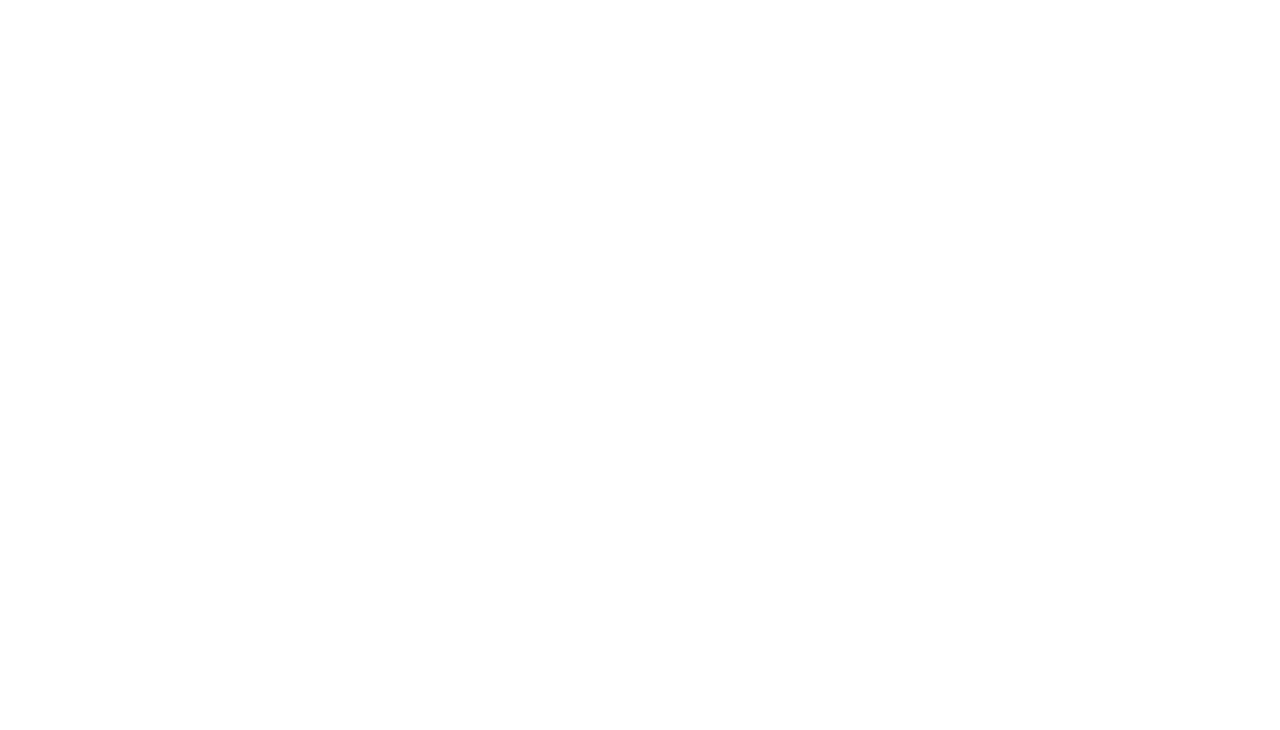
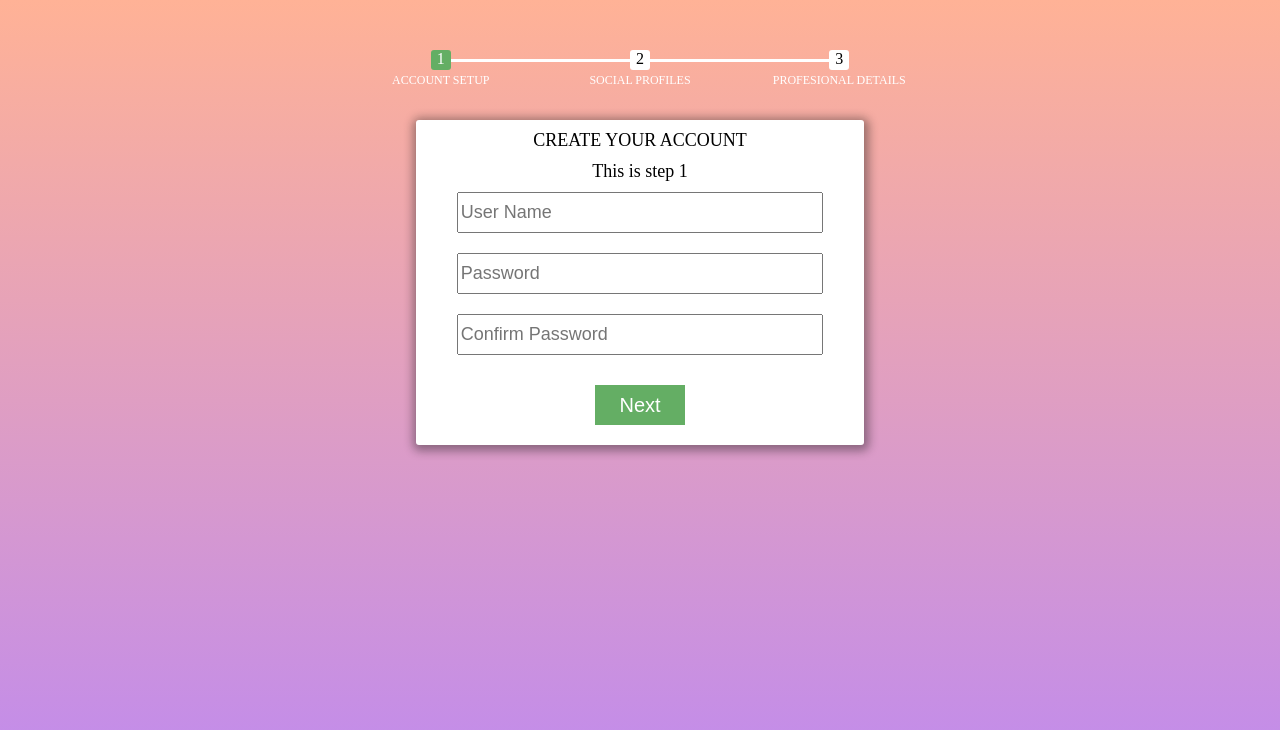
Before and after one commit to alexghenadie/progresBarProject, a plain HTML site: page progres_bar/index2.html in a window 1280 px wide. Drawn offline with Linux system fonts and the light colour scheme.

Commit message:
am terminat proiectul in varianta 2

```diff
--- a/progres_bar/index2.html
+++ b/progres_bar/index2.html
@@ -3,8 +3,11 @@
 <head>
     <meta charset="UTF-8">
     <title>Title</title>
+    <link rel="stylesheet" href="style/style2.css">
 </head>
 <body>
 
+
+<script src="js/script2.js"></script>
 </body>
 </html>
--- a/progres_bar/js/script2.js
+++ b/progres_bar/js/script2.js
@@ -0,0 +1,255 @@
+const select = (selector) => {
+    return document.querySelector(selector)
+}
+const selectAll = (selector) => {
+    return document.querySelectorAll(selector)
+}
+const create = (selector) => {
+    return document.createElement(selector)
+}
+
+
+const body = select('body')
+const background = create('div')
+
+const progressBarr = create('div')
+const patratBar1 = create('div')
+const nrPatrat1 = create('span')
+const textPatrat1 = create('div')
+const patratBar2 = create('div')
+const nrPatrat2 = create('span')
+const textPatrat2 = create('div')
+const patratBar3 = create('div')
+const nrPatrat3 = create('span')
+const textPatrat3 = create('div')
+const lineBar1 = create('div')
+const lineBar2 = create('div')
+
+const toateFormulare = create('div')
+
+const formular1 = create('div')
+const headerFormular1 = create('div')
+const headerFormular1H1 = create('div')
+const headerFormular1H3 = create('div')
+const containerInput1 = create('div')
+const input11 = create('input')
+const input12 = create('input')
+const input13 = create('input')
+const divbutonFormular1 = create('div')
+const butonFormular1 = create('button')
+
+const formular2 = create('div')
+const headerFormular2 = create('div')
+const headerFormular2H1 = create('div')
+const headerFormular2H3 = create('div')
+const containerInput2 = create('div')
+const input21 = create('input')
+const input22 = create('input')
+const input23 = create('input')
+const divbutonFormular2 = create('div')
+const butonFormular21 = create('button')
+const butonFormular22 = create('button')
+
+const formular3 = create('div')
+const headerFormular3 = create('div')
+const headerFormular3H1 = create('div')
+const headerFormular3H3 = create('div')
+const containerInput3 = create('div')
+const input31 = create('input')
+const input32 = create('input')
+const input33 = create('input')
+const divbutonFormular3 = create('div')
+const butonFormular31 = create('button')
+const butonFormular32 = create('button')
+
+
+body.prepend(background)
+background.append(progressBarr)
+
+progressBarr.append(patratBar1)
+patratBar1.append(nrPatrat1)
+patratBar1.append(textPatrat1)
+progressBarr.append(lineBar1)
+progressBarr.append(patratBar2)
+patratBar2.append(nrPatrat2)
+patratBar2.append(textPatrat2)
+progressBarr.append(lineBar2)
+progressBarr.append(patratBar3)
+patratBar3.append(nrPatrat3)
+patratBar3.append(textPatrat3)
+background.append(toateFormulare)
+
+toateFormulare.append(formular1)
+formular1.append(headerFormular1)
+headerFormular1.append(headerFormular1H1)
+headerFormular1.append(headerFormular1H3)
+formular1.append(containerInput1)
+containerInput1.append(input11)
+containerInput1.append(input12)
+containerInput1.append(input13)
+formular1.append(divbutonFormular1)
+divbutonFormular1.append(butonFormular1)
+
+toateFormulare.append(formular2)
+formular2.append(headerFormular2)
+headerFormular2.append(headerFormular2H1)
+headerFormular2.append(headerFormular2H3)
+formular2.append(containerInput2)
+containerInput2.append(input21)
+containerInput2.append(input22)
+containerInput2.append(input23)
+formular2.append(divbutonFormular2)
+divbutonFormular2.append(butonFormular21)
+divbutonFormular2.append(butonFormular22)
+
+toateFormulare.append(formular3)
+formular3.append(headerFormular3)
+headerFormular3.append(headerFormular3H1)
+headerFormular3.append(headerFormular3H3)
+formular3.append(containerInput3)
+containerInput3.append(input31)
+containerInput3.append(input32)
+containerInput3.append(input33)
+formular3.append(divbutonFormular3)
+divbutonFormular3.append(butonFormular31)
+divbutonFormular3.append(butonFormular32)
+
+
+background.classList.add('backgroundClass')
+
+progressBarr.classList.add('progressBarrClass')
+patratBar1.classList.add('patratBarClass')
+patratBar1.classList.add('currentPassProgressBarrClass')
+patratBar2.classList.add('patratBarClass')
+patratBar3.classList.add('patratBarClass')
+lineBar1.classList.add('lineBarClass')
+lineBar2.classList.add('lineBarClass')
+textPatrat1.classList.add('textPatrat')
+textPatrat2.classList.add('textPatrat')
+textPatrat3.classList.add('textPatrat')
+
+toateFormulare.classList.add('toateFormulareClass')
+
+formular1.classList.add('formularClass')
+headerFormular1.classList.add('headerFormularClass')
+headerFormular1H1.classList.add('headerFormularHClass')
+headerFormular1H3.classList.add('headerFormularHClass')
+containerInput1.classList.add('containerInput1Class')
+butonFormular1.classList.add('butonFormular1Class')
+divbutonFormular1.classList.add('divbutonFormular1Class')
+
+formular2.classList.add('formularClass')
+headerFormular2.classList.add('headerFormularClass')
+headerFormular2H1.classList.add('headerFormularHClass')
+headerFormular2H3.classList.add('headerFormularHClass')
+containerInput2.classList.add('containerInput1Class')
+butonFormular21.classList.add('butonFormularPreviousClass')
+butonFormular22.classList.add('butonFormular1Class')
+divbutonFormular2.classList.add('divbutonFormular1Class')
+
+formular3.classList.add('formularClass')
+headerFormular3.classList.add('headerFormularClass')
+headerFormular3H1.classList.add('headerFormularHClass')
+headerFormular3H3.classList.add('headerFormularHClass')
+containerInput3.classList.add('containerInput1Class')
+butonFormular31.classList.add('butonFormularPreviousClass')
+butonFormular32.classList.add('butonFormular1Class')
+divbutonFormular3.classList.add('divbutonFormular1Class')
+
+formular1.classList.add('active')
+formular1.classList.add('animationDuration')
+formular2.classList.add('animationDuration')
+formular3.classList.add('animationDuration')
+formular1.classList.add('animationDelay')
+formular2.classList.add('animationDelay')
+formular3.classList.add('animationDelay')
+formular1.classList.add('fadeIn')
+formular2.classList.add('fadeRight')
+formular3.classList.add('fadeRight')
+
+
+// formular2.classList.add('active')
+// formular3.classList.add('active')
+
+
+
+
+
+nrPatrat1.textContent = '1'
+textPatrat1.textContent = 'ACCOUNT SETUP'
+nrPatrat2.textContent = '2'
+textPatrat2.textContent = 'SOCIAL PROFILES'
+nrPatrat3.textContent = '3'
+textPatrat3.textContent = 'PROFESIONAL DETAILS'
+
+headerFormular1H1.textContent = 'CREATE YOUR ACCOUNT'
+headerFormular1H3.textContent = 'This is step 1'
+butonFormular1.textContent = 'Next'
+
+headerFormular2H1.textContent = 'SOCIAL PROFILES'
+headerFormular2H3.textContent = 'Your aperence on social media'
+butonFormular22.textContent = 'Next'
+butonFormular21.textContent = 'Previous'
+
+headerFormular3H1.textContent = 'PERSONAL DELATELES'
+headerFormular3H3.textContent = 'We will never sell it'
+butonFormular32.textContent = 'Submit'
+butonFormular31.textContent = 'Previous'
+
+
+input11.setAttribute('placeHolder', 'User Name')
+input12.setAttribute('placeHolder', 'Password')
+input13.setAttribute('placeHolder', 'Confirm Password')
+input12.setAttribute('type', 'password')
+input13.setAttribute('type', 'password')
+
+input21.setAttribute('placeHolder', 'Twitter')
+input22.setAttribute('placeHolder', 'Facebook')
+input23.setAttribute('placeHolder', 'Instagram')
+
+input31.setAttribute('placeHolder', 'First Name')
+input32.setAttribute('placeHolder', 'Second Name')
+input33.setAttribute('placeHolder', 'Phone')
+
+
+
+
+
+const formulare = [formular1,formular2,formular3]
+
+let cureent = formulare.findIndex(step =>{
+    return step.classList.contains('active')
+})
+
+console.log(cureent)
+
+if (cureent === -1){
+    cureent = 0;
+}
+
+toateFormulare.addEventListener('click', (event) =>{
+
+    if (event.target.classList[0] === 'butonFormular1Class'){
+        formulare[cureent].classList.remove('active')
+        cureent +=1
+        formulare[cureent].classList.add('active')
+    }else if(event.target.classList[0] === 'butonFormularPreviousClass'){
+        formulare[cureent].classList.remove('active')
+        cureent -=1
+        formulare[cureent].classList.add('active')
+    }
+
+    if (cureent === 1){
+        patratBar2.classList.add('patratLineProgrees')
+        lineBar1.classList.add('patratLineProgrees')
+        patratBar3.classList.remove('patratLineProgrees')
+        lineBar2.classList.remove('patratLineProgrees')
+
+    }else if (cureent === 2){
+        patratBar3.classList.add('patratLineProgrees')
+        lineBar2.classList.add('patratLineProgrees')
+    }else if (cureent === 0){
+        patratBar2.classList.remove('patratLineProgrees')
+        lineBar1.classList.remove('patratLineProgrees')
+    }
+})
--- a/progres_bar/style/style2.css
+++ b/progres_bar/style/style2.css
@@ -0,0 +1,200 @@
+html, body, .backgroundClass {
+    width: 100%;
+    height: 100%;
+    margin: 0;
+
+}
+
+.backgroundClass {
+    background: linear-gradient(#ffb296 0,
+    #bf8aef 100%);
+    display: flex;
+    align-items: center;
+    flex-direction: column;
+}
+
+.progressBarrClass{
+    width: 35%;
+    height: 20px;
+    /*border: 1px solid #191919;*/
+    display: flex;
+    align-items: center;
+    justify-content: center;
+    margin: 50px;
+}
+
+.patratBarClass{
+    width: 20px;
+    height: 20px;
+    background-color: white;
+    border-radius: 3px;
+    display: flex;
+    flex-direction: column;
+    align-items: center;
+}
+
+.lineBarClass{
+    width: 40%;
+    height: 3px;
+    background-color: white;
+
+}
+
+.patratLineProgrees{
+    background-color: #64ae64;
+    color: white;
+}
+
+.textPatrat{
+    width: 150px;
+    font-size: 12px;
+    transform: translateY(5px);
+    color: white;
+    display: flex;
+    justify-content: center;
+}
+
+.currentPassProgressBarrClass{
+    background-color: #64ae64;
+    color: white;
+}
+
+.toateFormulareClass{
+    width: 100%;
+    display: flex;
+    justify-content: center;
+}
+
+.formularClass{
+    width: 35%;
+    min-height: 200px;
+    background-color: white;
+    display: none;
+    border-radius: 3px;
+    box-shadow: 1px 2px 10px 4px rgba(20,20,20,0.4);
+}
+
+.headerFormularClass{
+    width: 100%;
+    display: flex;
+    flex-direction: column;
+    align-items: center;
+    font-size: 18px;
+}
+
+.headerFormularHClass{
+    margin-top: 10px;
+}
+
+.containerInput1Class{
+    width: 100%;
+    display: flex;
+    flex-direction: column;
+    align-items: center;
+}
+
+input{
+    width: 80%;
+    height: 35px;
+    margin-top: 10px;
+    margin-bottom: 10px;
+    font-size: 18px;
+    resize: none;
+    outline: none;
+}
+
+input:focus{
+    border-radius: 2px;
+}
+
+.divbutonFormular1Class{
+    width: 100%;
+    display: flex;
+    justify-content: center;
+}
+
+.butonFormular1Class{
+    background-color: #64ae64;
+    color: white;
+    height: 40px;
+    width: 90px;
+    font-size: 20px;
+    margin: 20px;
+    border: none;
+}
+
+.butonFormularPreviousClass{
+    background-color: #64ae64;
+    color: white;
+    height: 40px;
+    width: 90px;
+    font-size: 20px;
+    margin: 20px;
+    border: none;
+}
+
+button:focus{
+    outline: none;
+    box-shadow:
+            0  0  0 3px #fffafa,
+            0  0  0 4px #33ac5b ;
+    transition: 5ms;
+
+}
+
+.active{
+    display: block;
+}
+
+
+.animationDuration{
+    -webkit-animation-duration: 250ms;
+    animation-duration: 250ms;
+    animation-fill-mode: both;
+    -webkit-animation-fill-mode: both;
+
+}
+
+.animationDelay{
+    -webkit-animation-delay: 250ms;
+    -moz-animation-delay: 250ms;
+    animation-delay: 250ms;
+}
+@-webkit-keyframes fadeIn {
+    from{
+        opacity: 0;
+    }
+    to{
+        opacity: 1;
+    }
+}
+
+.fadeIn{
+    animation-name: fadeIn;
+}
+
+
+@-webkit-keyframes fadeRight {
+    from{
+        opacity: 0;
+        transform: translate3d(100%, 0, 0);
+    }
+    to{
+        opacity: 1;
+
+    }
+}
+@keyframes fadeRight {
+    from{
+        opacity: 0;
+        transform: translate3d(100%, 0, 0);
+    }
+    to{
+        opacity: 1;
+    }
+}
+.fadeRight{
+    animation-name: fadeRight;
+
+
+}
```
